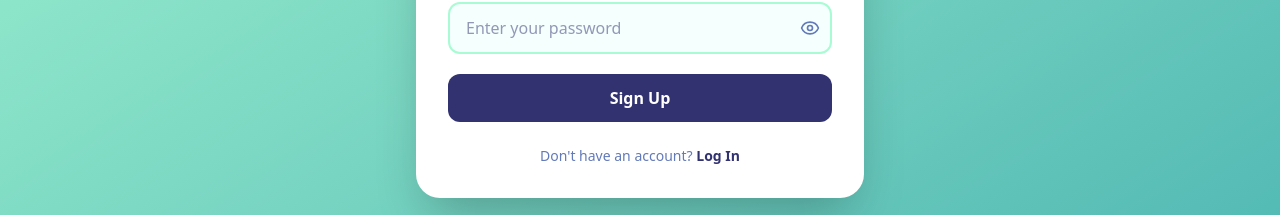
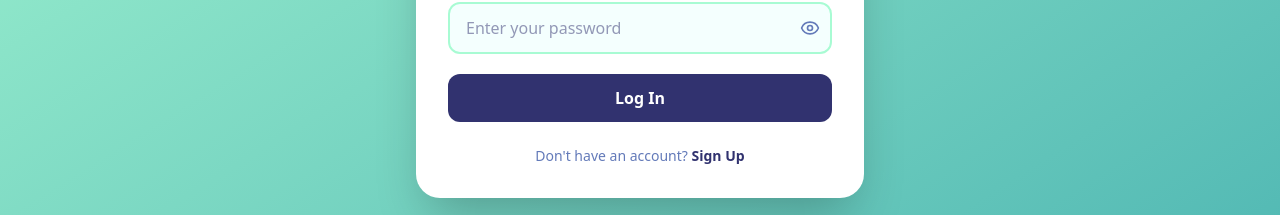
Before and after one commit to M-Ibrahim-Raza/Expensilo-Frontend, a Next.js app: page /login in a window 1280 px wide. Shown: the part 502-717 px from the top of the page. Built offline with nearby package versions, Linux system fonts and the light colour scheme.

Commit message:
Base URL Changed

```diff
--- a/src/app/(auth)/login/page.jsx
+++ b/src/app/(auth)/login/page.jsx
@@ -73,7 +73,7 @@ export default function SignupPage() {
             disabled={loading}
             className="w-full py-3 rounded-xl font-semibold text-white transition-all hover:shadow-lg hover:bg-theme-blue-2/95 disabled:opacity-50 bg-theme-blue-2"
           >
-            {loading ? "Creating Account..." : "Sign Up"}
+            {loading ? "Creating Account..." : "Log In"}
           </button>
         </div>
 
@@ -83,7 +83,7 @@ export default function SignupPage() {
             href="/signup"
             className="font-semibold hover:underline text-theme-blue-2"
           >
-            Log In
+            Sign Up
           </a>
         </p>
       </div>
```
